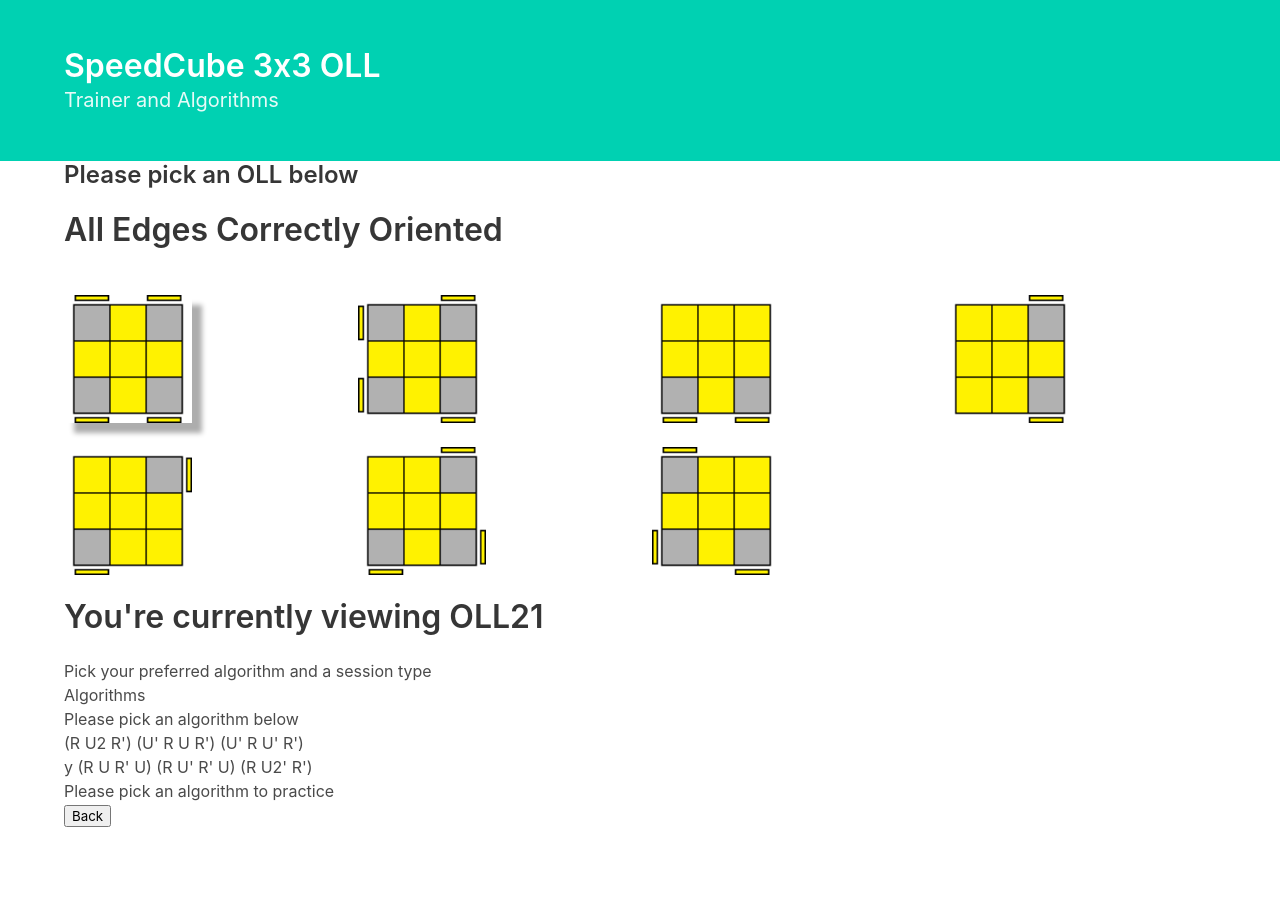
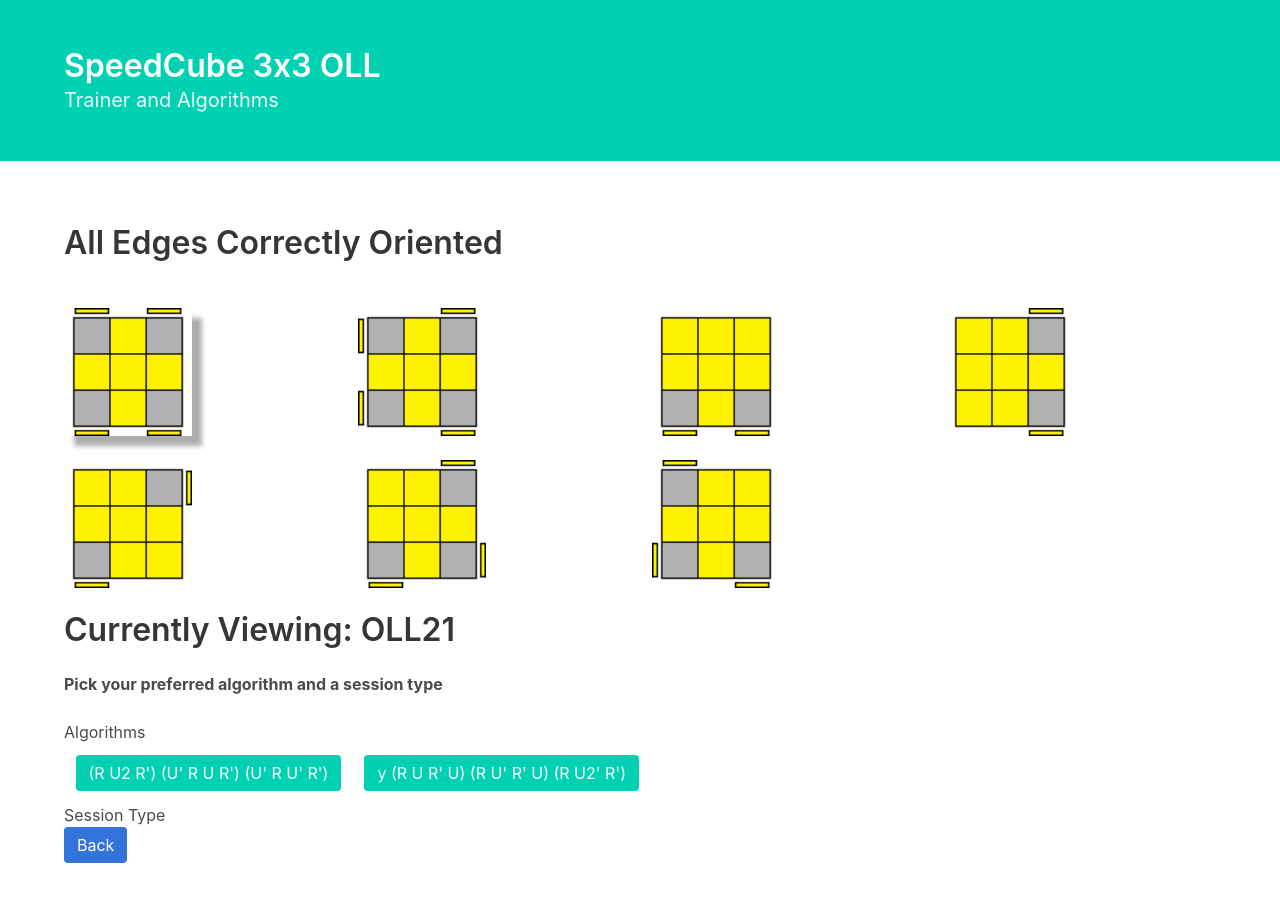
Before and after one commit to leslie-alldridge/cfop-oll-trainer, a React (Create React App) app: page / in a window 1280 px wide. Both pictures are taken after a click on the picture 128 px from the left and 358 px from the top of the page. Shown: the top 902 px of the page. Before the commit the page ends 827 px from the top, so only its background shows below. Built offline with nearby package versions, Linux system fonts and the light colour scheme.

Commit message:
completed some styling

```diff
--- a/public/styles.css
+++ b/public/styles.css
@@ -12,3 +12,15 @@
 #activeAlg {
   box-shadow: 10px 10px 5px rgb(173, 173, 173);
 }
+
+#liAlgs {
+  margin: 1%;
+}
+
+#bodyContent {
+  padding: 5%;
+}
+
+#buttonSession {
+  margin-right: 2%;
+}
--- a/src/App.js
+++ b/src/App.js
@@ -58,8 +58,12 @@ class App extends Component {
             </div>
           </div>
         </section>
+        <div id="bodyContent">
           {this.state.OLL && (
-          <OLL goBack={this.goBack} handlePageChange={this.handlePageChange} />
+            <OLL
+              goBack={this.goBack}
+              handlePageChange={this.handlePageChange}
+            />
           )}
           {this.state.NoEdgeOLL && (
             <NoEdgeOLL
@@ -146,6 +150,7 @@ class App extends Component {
             />
           )}
         </div>
+      </div>
     );
   }
 }
--- a/src/OLL/OLL.jsx
+++ b/src/OLL/OLL.jsx
@@ -46,7 +46,6 @@ class OLL extends React.Component {
       <div className="container">
         {this.state.mainPage && (
           <React.Fragment>
-            <h3 className="title is-4">Please pick an OLL below</h3>
             <p className="title is-3">All Edges Correctly Oriented</p>
             <div className="columns is-mobile algContainer">
               <div className="column ">
--- a/src/OtherPages/Algorithm.jsx
+++ b/src/OtherPages/Algorithm.jsx
@@ -36,38 +36,60 @@ class Algorithm extends Component {
     return (
       <div>
         {console.log(this.props)}
-        <h3 className="title is-3">
-          You're currently viewing {this.props.image}
-        </h3>
-        <p>Pick your preferred algorithm and a session type</p>
+        <h3 className="title is-3">Currently Viewing: {this.props.image}</h3>
+        <p>
+          <b>Pick your preferred algorithm and a session type</b>
+        </p>
+        <br />
         <p>Algorithms</p>
-        <p>Please pick an algorithm below</p>
-        {this.state.alg !== "" && <p>You picked {this.state.alg}</p>}
+        {this.state.alg !== "" && (
+          <p>
+            <b>Selected: {this.state.alg}</b>
+          </p>
+        )}
         <ul>
           {this.props.data.alg.map(item => {
-            console.log(item);
-
             return (
-              <li onClick={item => this.handleChange(item)} name={item}>
+              <li
+                className={"button is-primary"}
+                onClick={item => this.handleChange(item)}
+                name={item}
+                id="liAlgs"
+              >
                 {item}
               </li>
             );
           })}
         </ul>
-        {this.state.selected === true ? (
-          <p>Session Type</p>
-        ) : (
-          <p>Please pick an algorithm to practice</p>
+        <p>Session Type</p>
+
+        {this.state.selected !== false && (
+          <button
+            id="buttonSession"
+            className={"button is-link"}
+            onClick={this.handleDrills}
+          >
+            Drills
+          </button>
         )}
         {this.state.selected !== false && (
-          <button onClick={this.handleDrills}>Drills</button>
-        )}
-        {this.state.selected !== false && (
-          <button onClick={this.handleTimer}>Time Based</button>
+          <button
+            id="buttonSession"
+            className={"button is-link"}
+            onClick={this.handleTimer}
+          >
+            Time Based
+          </button>
         )}
         {this.state.timer && <Timer />}
         {this.state.drills && <Drills />}
-        <button onClick={this.props.goBack}>Back</button>
+        <button
+          id="buttonSession"
+          className={"button is-link"}
+          onClick={this.props.goBack}
+        >
+          Back
+        </button>
       </div>
     );
   }
```
Lines whose indentation alone changed are shown as unchanged.
